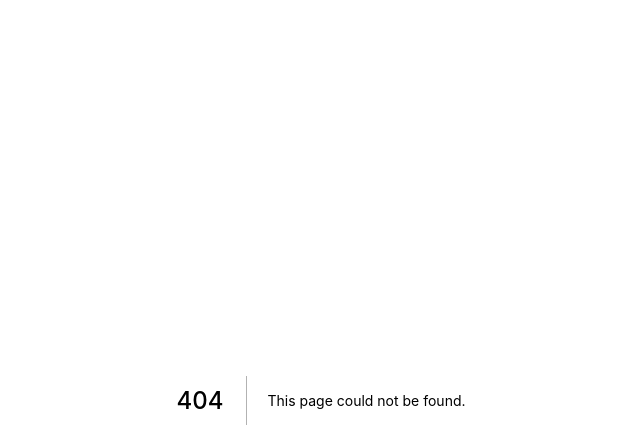
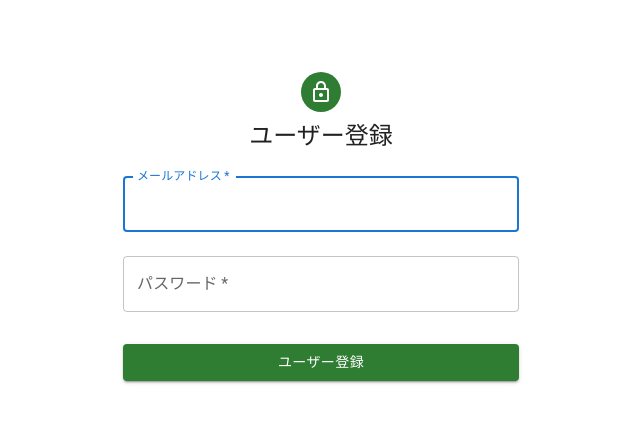
Before and after one commit to Taka1304/NottyGO-Web, a Next.js app: page /login/signup in a window 1280 px wide. Before the commit this address had no page. Shown: the top 448 px of the page, without its empty margins (319-959 px from the left). Built offline with nearby package versions, Linux system fonts and the light colour scheme; no server answers.

Commit message:
ユーザー登録

```diff
--- a/package.json
+++ b/package.json
@@ -9,6 +9,9 @@
     "lint": "next lint"
   },
   "dependencies": {
+    "@emotion/react": "^11.10.4",
+    "@emotion/styled": "^11.10.4",
+    "@mui/material": "^5.10.8",
     "firebase": "^9.10.0",
     "next": "^12.3.1",
     "react": "^18.2.0",
@@ -16,6 +19,7 @@
     "styled-components": "^5.3.6"
   },
   "devDependencies": {
+    "@mui/icons-material": "^5.10.6",
     "eslint": "8.24.0",
     "eslint-config-next": "12.3.1"
   }
--- /dev/null
+++ b/pages/login/signup.jsx
@@ -0,0 +1,84 @@
+import React, { useState } from "react"
+import {
+  Avatar,
+  Alert,
+  Button,
+  CssBaseline,
+  TextField,
+  Box,
+  Typography,
+  Container,
+} from "@mui/material"
+import LockOutlinedIcon from "@mui/icons-material/LockOutlined"
+import { useSignup } from "../../src/hooks/useAuth"
+
+const Signup = () => {
+  const [email, setEmail] = useState("")
+  const [password, setPassword] = useState("")
+
+  const { signup, error } = useSignup()
+
+  const handleSubmit = (event) => {
+    event.preventDefault()
+    signup(email, password)
+  }
+
+  return (
+    <Container component="main" maxWidth="xs">
+      <CssBaseline />
+      <Box
+        sx={{
+          marginTop: 8,
+          display: "flex",
+          flexDirection: "column",
+          alignItems: "center",
+        }}
+      >
+        <Avatar sx={{ m: 1, bgcolor: "success.main" }}>
+          <LockOutlinedIcon />
+        </Avatar>
+        <Typography component="h1" variant="h5">
+          ユーザー登録
+        </Typography>
+        <Box component="form" onSubmit={handleSubmit} noValidate sx={{ mt: 1 }}>
+          <TextField
+            margin="normal"
+            required
+            fullWidth
+            id="email"
+            label="メールアドレス"
+            name="email"
+            autoComplete="email"
+            autoFocus
+            value={email}
+            onChange={e => setEmail(e.target.value)}
+          />
+          <TextField
+            margin="normal"
+            required
+            fullWidth
+            name="password"
+            label="パスワード"
+            type="password"
+            id="password"
+            autoComplete="current-password"
+            value={password}
+            onChange={e => setPassword(e.target.value)}
+          />
+          <Button
+            type="submit"
+            fullWidth
+            variant="contained"
+            sx={{ mt: 3, mb: 2, bgcolor: "success.main" }}
+          >
+            ユーザー登録
+          </Button>
+          {
+            error && <Alert severity="error">ユーザー登録に失敗しました</Alert>
+          }
+        </Box>
+      </Box>
+    </Container>
+  )
+}
+export default Signup
--- /dev/null
+++ b/src/firebase/client.js
@@ -0,0 +1,14 @@
+import { initializeApp } from "firebase/app"
+import { getAuth } from "firebase/auth"
+import { getFireStore } from "firebase/firestore"
+import { getDatabase }from "firebase/database"
+import { firebaseConfig } from "./firebaseConfig"
+
+
+
+// Initialize Firebase
+const app = initializeApp(firebaseConfig)
+
+export const auth = getAuth()
+export const db = getFireStore()
+export const rtdb = getDatabase()
--- /dev/null
+++ b/src/firebase/firebaseConfig.js
@@ -0,0 +1,9 @@
+export const firebaseConfig = {
+  apiKey: process.env.NEXT_PUBLIC_FIREBASE_API_KEY,
+  authDomain: process.env.NEXT_PUBLIC_FIREBASE_AUTH_DOMAIN,
+  projectId: process.env.NEXT_PUBLIC_FIREBASE_PROJECT_ID,
+  storageBucket: process.env.NEXT_PUBLIC_FIREBASE_STORANGE_BUCKET,
+  messagingSenderId: process.env.NEXT_PUBLIC_FIREBASE_MESSAGING_SENDER_ID,
+  appId: process.env.NEXT_PUBLIC_FIREBASE_APP_ID,
+  measurementId: process.env.NEXT_PUBLIC_FIREBASE_MEASUREMENT_ID
+}
--- /dev/null
+++ b/src/hooks/useAuth.js
@@ -0,0 +1,42 @@
+import { useState } from "react"
+import { auth } from "../firebase/client"
+import { createUserWithEmailAndPassword } from "firebase/auth"
+
+//ユーザー登録
+export const useSignup = () => {
+  const [error, setError] = useState(null)
+
+  const signup = (email, password) => {
+    setError(null)
+    createUserWithEmailAndPassword(auth, email, password)
+      .then(res => {
+        console.log(res.user)
+      })
+      .catch(err => {
+        console.log(err.message)
+        setError(err.message)
+      })
+  }
+
+  return { error, signup }
+}
+
+//ログイン
+export const useLogin = () => {
+  const [success, setSuccess] = useState(false)
+  const [error, setError] = useState(null)
+
+  const login = (email, password) => {
+    setError(null)
+    signInWithEmailAndPassword(fireauth, email, password)
+      .then(() => {
+        setSuccess(true)
+      })
+      .catch(err => {
+        console.log(err.message)
+        setError(err.message)
+      })
+  }
+
+  return { success, error, login }
+}
```
Also changed, not shown: pages/index.js (+8 -53 lines), src/components/Footer.jsx (added, +14 -0 lines), src/components/Header.jsx (added, +9 -0 lines), 1 other file (tests, documents, lock files or other folders).
